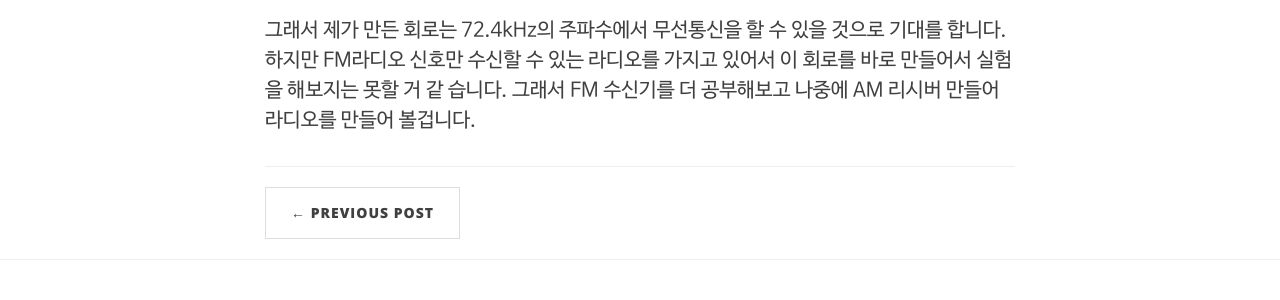
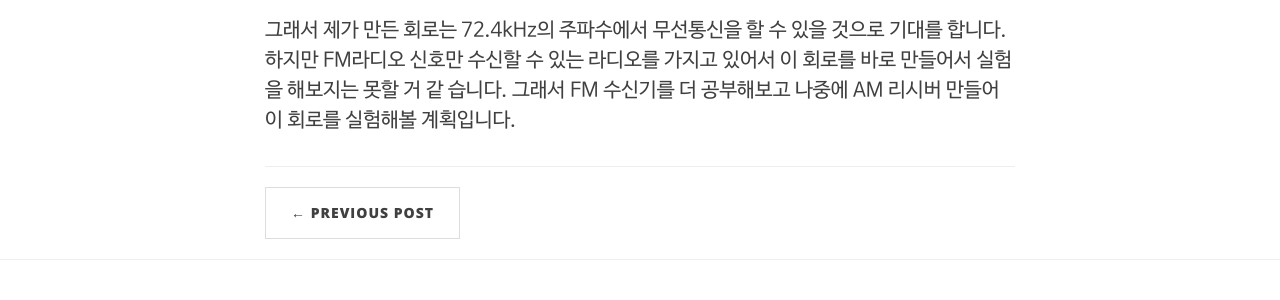
Before and after one commit to fbqweasd/fbqweasd.github.io, a Jekyll site: the page built from _posts/2019-05-03-radio_send.md, in a window 1280 px wide and 900 px high, scrolled down 953 px. Shown: the part 359-659 px from the top of the window. Built offline with Jekyll 4.4.1, drawn with Linux system fonts in a browser that asks for light colours; nearby versions of some CDN libraries; comment, search, counter and statistics services are not loaded; some of the changed text lies outside the part shown.

Commit message:
post update

```diff
--- a/_posts/2019-05-03-radio_send.md
+++ b/_posts/2019-05-03-radio_send.md
@@ -24,4 +24,4 @@ category: 라디오
 원하는 주파수 대역을 맞추기 위해서 저는 콘덴서(C)의 용량을 1nF으로 고정을 하고 계산을 하였습니다.
 통산적으로 사용할 수 있는 AM 주파수 대역인 535~1605 kHz 에 맞추기위해 계산식인 `T= 2 x 0.69 x R x C`에 대입을 하여 계산을 하니 저항(R)값이 1KΩ이 되면 72.4Khz로 동작을 하게 됩니다.
 
-그래서 제가 만든 회로는 72.4kHz의 주파수에서 무선통신을 할 수 있을 것으로 기대를 합니다. 하지만 FM라디오 신호만 수신할 수 있는 라디오를 가지고 있어서 이 회로를 바로 만들어서 실험을 해보지는 못할 거 같 습니다. 그래서 FM 수신기를 더 공부해보고 나중에 AM 리시버 만들어 라디오를 만들어 볼겁니다.
+그래서 제가 만든 회로는 72.4kHz의 주파수에서 무선통신을 할 수 있을 것으로 기대를 합니다. 하지만 FM라디오 신호만 수신할 수 있는 라디오를 가지고 있어서 이 회로를 바로 만들어서 실험을 해보지는 못할 거 같 습니다. 그래서 FM 수신기를 더 공부해보고 나중에 AM 리시버 만들어 이 회로를 실험해볼 계획입니다.
```
Also changed, not shown: other parts of _posts/2019-05-03-radio_send.md (+1 -1 lines), _posts/2019-05-01-radio_first.md (+2 -2 lines).
